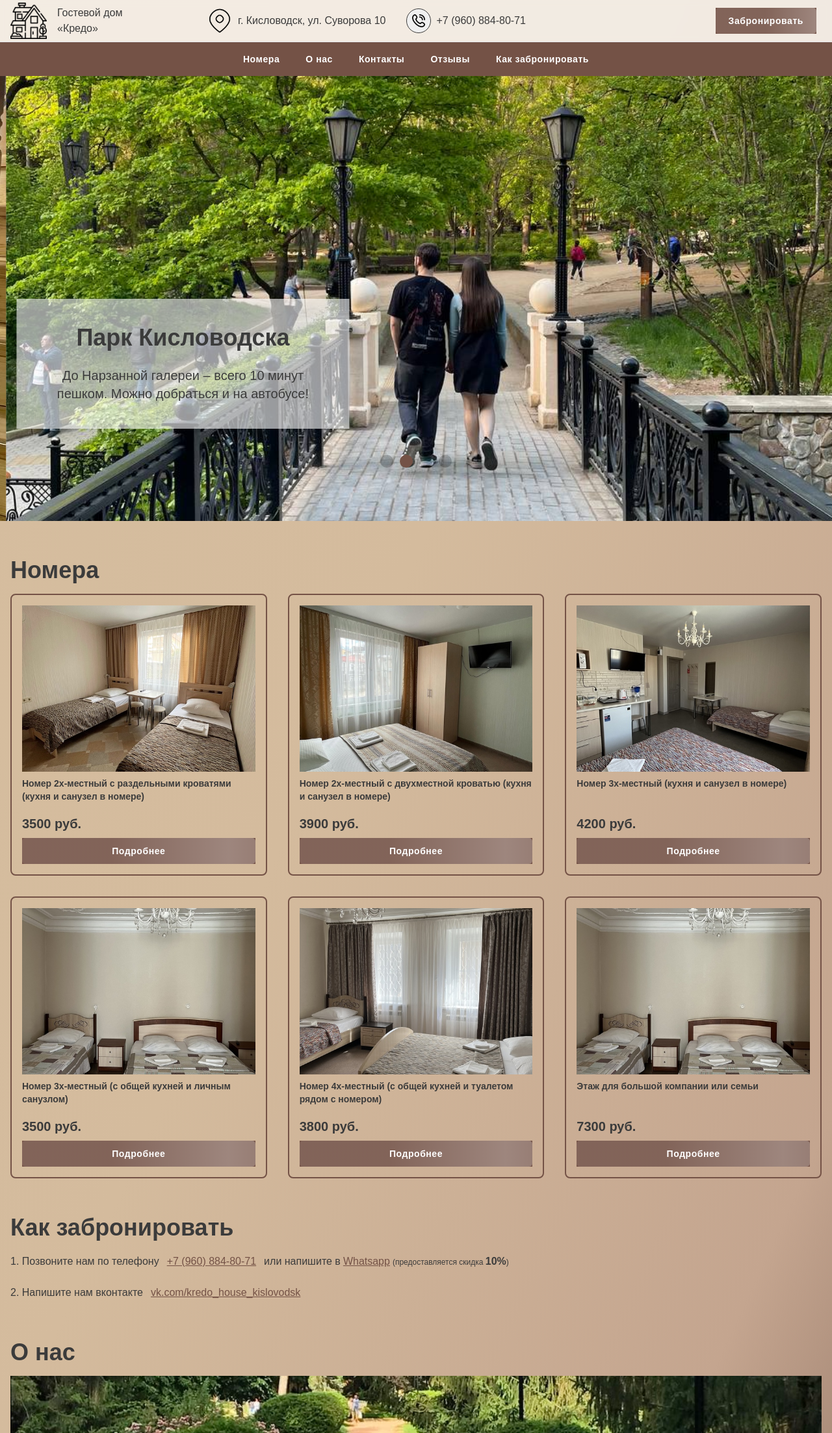
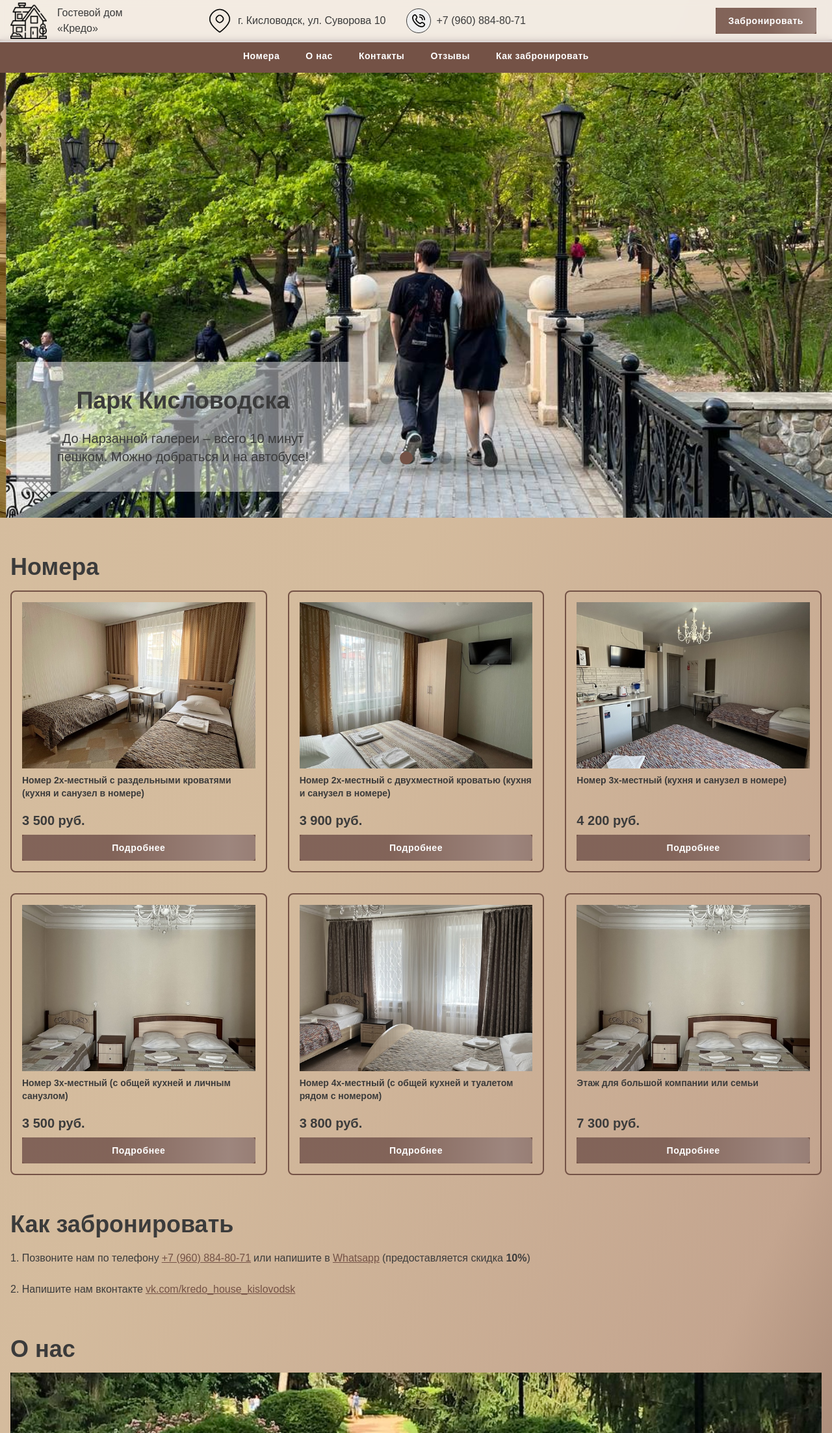
Before and after one commit to Salyens/Next-test-timeweb, a Next.js app: page / in a window 1280 px wide. Shown: the top 2206 px of the page at 65% size. Built offline with nearby package versions, Linux system fonts and the light colour scheme.

Commit message:
Enhance UI responsiveness and add price formatting utility
- Implement header scroll collapse behavior
- Add price formatter utility function
- Update various component styles and spacing
- Enable prefetching for room and back navigation links
- Adjust header and carousel positioning

```diff
--- a/src/app/layout.tsx
+++ b/src/app/layout.tsx
@@ -27,7 +27,7 @@ export default function RootLayout({
           sizes="<generated>"
         />
       </Head>
-      <body className="flex flex-col min-h-screen mt-[106px] md:mt-[65px]">
+      <body className="flex flex-col min-h-screen">
         {children}
         <div className="mt-auto">
           <Footer />
--- a/src/components/BackButton/BackButton.tsx
+++ b/src/components/BackButton/BackButton.tsx
@@ -14,6 +14,7 @@ const BackButton = ({ roomId }: { roomId: string }) => {
       className="flex w-36"
       onClick={() => setSessionStorage(roomId)}
       href={`/?roomId=${roomId}`}
+      prefetch={true}
     >
       <p className="underline mt-8 flex items-center gap-2 w-fit">
         <Image
--- a/src/components/EmblaCarousel/EmblaCarousel/EmblaCarousel.tsx
+++ b/src/components/EmblaCarousel/EmblaCarousel/EmblaCarousel.tsx
@@ -46,7 +46,7 @@ const EmblaCarousel = (props: Props) => {
                 initial={{ opacity: 0, scale: 0.1 }}
                 animate={{ opacity: 1, scale: 1 }}
                 transition={{ duration: 0.7 }}
-                className="bg-second-gray relative z-10 top-1/2 -translate-y-1/2 w-full lg:w-2/5
+                className="bg-second-gray relative z-10 top-[65%] -translate-y-1/2 w-full lg:w-2/5
              text-center p-4 lg:p-10 lg:left-4  "
               >
                 <h2 className="text-2xl md:text-4xl font-bold pb-2 md:pb-6">
--- a/src/components/Header/Header.tsx
+++ b/src/components/Header/Header.tsx
@@ -73,9 +73,42 @@ const Header = () => {
     }
   }, [searchParams]);
 
+  const [isCollapsed, setIsCollapsed] = useState(false);
+
+  useEffect(() => {
+    let lastScrollTop = 0;
+
+    const handleScroll = () => {
+      const scrollTop =
+        window.pageYOffset ||
+        document.documentElement.scrollTop;
+      if (scrollTop > lastScrollTop) {
+        // Scrolling down
+        setIsCollapsed(true);
+      } else {
+        // Scrolling up
+        setIsCollapsed(false);
+      }
+      lastScrollTop = scrollTop <= 0 ? 0 : scrollTop; // For Mobile or negative scrolling
+    };
+
+    window.addEventListener("scroll", handleScroll);
+    return () => {
+      window.removeEventListener("scroll", handleScroll);
+    };
+  }, []);
+
   return (
-    <header className="w-full relative z-50 left-0">
-      <HeaderTop />
+    <header
+      className={classNames(
+        "w-full relative z-50 left-0 mt-[106px] md:mt-[60px]",
+        {
+          "mt-[45px]": isCollapsed,
+          "md:mt-[42px]": isCollapsed,
+        }
+      )}
+    >
+      <HeaderTop isCollapsed={isCollapsed} />
       <div
         className="bg-secondary min-h-[52px] flex items-center relative"
         ref={menuRef}
--- a/src/components/Header/HeaderTop/HeaderTop.tsx
+++ b/src/components/Header/HeaderTop/HeaderTop.tsx
@@ -1,6 +1,3 @@
-"use client";
-
-import React, { useState, useEffect } from "react";
 import Container from "@/components/Container";
 import Link from "next/link";
 import Image from "next/image";
@@ -10,32 +7,11 @@ import { MotionDiv } from "@/components/MotionDiv";
 import classNames from "classnames";
 import Button from "@/components/Button";
 
-const HeaderTop = () => {
-  const [isCollapsed, setIsCollapsed] = useState(false);
+interface Props {
+  isCollapsed: boolean;
+}
 
-  useEffect(() => {
-    let lastScrollTop = 0;
-
-    const handleScroll = () => {
-      const scrollTop =
-        window.pageYOffset ||
-        document.documentElement.scrollTop;
-      if (scrollTop > lastScrollTop) {
-        // Scrolling down
-        setIsCollapsed(true);
-      } else {
-        // Scrolling up
-        setIsCollapsed(false);
-      }
-      lastScrollTop = scrollTop <= 0 ? 0 : scrollTop; // For Mobile or negative scrolling
-    };
-
-    window.addEventListener("scroll", handleScroll);
-    return () => {
-      window.removeEventListener("scroll", handleScroll);
-    };
-  }, []);
-
+const HeaderTop = ({ isCollapsed }: Props) => {
   return (
     <MotionDiv
       className="border-b border-gray-200 fixed top-0 left-0 right-0 z-50 bg-white/70 backdrop-blur-sm flex items-center transition-height duration-300"
@@ -65,7 +41,7 @@ const HeaderTop = () => {
                 Гостевой дом «Кредо»
               </span>
             </Link>
-            <Phone />
+            <Phone className="text-xs lg:text-base" />
           </div>
         ) : (
           <div
--- a/src/components/HowToBook/HowToBook.tsx
+++ b/src/components/HowToBook/HowToBook.tsx
@@ -15,7 +15,7 @@ const HowToBook = () => {
             </p>
             <Phone
               showIcon={false}
-              className="underline text-secondary inline  px-2 py-1 text-sm lg:text-base"
+              className="underline text-secondary inline py-1 text-sm lg:text-base"
             />
             <p className="inline">или напишите в</p>
             <a
@@ -26,7 +26,7 @@ const HowToBook = () => {
             >
               Whatsapp
             </a>
-            <p className="text-xs inline">
+            <p className="inline">
               (предоставляется скидка{" "}
               <span className="font-bold text-base">
                 10%
@@ -43,7 +43,7 @@ const HowToBook = () => {
               href="https://vk.com/kredo_house_kislovodsk"
               target="_blank"
               rel="noopener noreferrer"
-              className="underline text-secondary inline px-2 py-1"
+              className="underline text-secondary inline py-1"
             >
               vk.com/kredo_house_kislovodsk
             </a>
--- a/src/components/RoomPhotoCarousel/PhotoCarousel/PhotoCarousel.tsx
+++ b/src/components/RoomPhotoCarousel/PhotoCarousel/PhotoCarousel.tsx
@@ -41,7 +41,7 @@ const PhotoCarousel = (props: Props) => {
         <div className={styles.embla__container}>
           {slides.map((slide: any) => (
             <div
-              className="relative min-w-full h-[420px] sm:h-[500px] md:h-[600px]"
+              className="relative min-w-full h-[460px] sm:h-[580px] md:h-[600px]"
               key={slide}
             >
               <Image
--- a/src/components/Rooms/OneRoom/OneRoom.tsx
+++ b/src/components/Rooms/OneRoom/OneRoom.tsx
@@ -1,6 +1,7 @@
 import Button from "@/components/Button";
 import { MotionDiv } from "@/components/MotionDiv";
 import { Room } from "@/types";
+import priceFormatter from "@/utils/helpers/priceFormatter";
 import Image from "next/image";
 import Link from "next/link";
 
@@ -15,6 +16,7 @@ const OneRoom = ({ room }: { room: Room }) => {
         <Link
           id={room.id.toString()}
           href={`/room/${room.id}`}
+          prefetch={true}
           className="flex flex-col gap-2 font-bold p-4 border-2 border-secondary rounded-lg cursor-pointer"
         >
           <div className="relative w-full h-64">
@@ -29,7 +31,7 @@ const OneRoom = ({ room }: { room: Room }) => {
           <p className="text-sm md:min-h-[50px]">
             {room.title}
           </p>
-          <p className="text-xl">{room.price} руб.</p>
+          <p className="text-xl">{priceFormatter(room.price)} руб.</p>
           <Button>Подробнее</Button>
         </Link>
       </MotionDiv>
--- a/src/components/pages/RoomPage/RoomPage.tsx
+++ b/src/components/pages/RoomPage/RoomPage.tsx
@@ -1,9 +1,10 @@
 import { MotionDiv } from "@/components/MotionDiv";
 import RoomPhotoCarousel from "@/components/RoomPhotoCarousel";
 import { Room } from "@/types";
-import React from "react";
+import priceFormatter from "@/utils/helpers/priceFormatter";
 
 const RoomPage = ({ room }: { room: Room }) => {
+
   return (
     <MotionDiv
       initial={{ opacity: 0 }}
@@ -15,14 +16,17 @@ const RoomPage = ({ room }: { room: Room }) => {
         {room?.title}
       </h2>
       <p className="text-lg md:text-xl lg:text-2xl font-bold lg:text-end pb-2 italic">
-        {room?.price} руб/сутки
+        {priceFormatter(room?.price)} руб/сутки
       </p>
       <div className="grid grid-cols-1 lg:grid-cols-3 gap-4">
         <div className="lg:col-span-1">
           <p className="font-bold">В номере</p>
           <ul className="list-disc list-inside">
             {room?.facilities.map((facility) => (
-              <li className="text-sm ml-2 py-1 lg:py-2" key={facility}>
+              <li
+                className="text-sm ml-2 py-1 lg:py-2"
+                key={facility}
+              >
                 {facility}
               </li>
             ))}
--- /dev/null
+++ b/src/utils/helpers/priceFormatter.ts
@@ -0,0 +1,8 @@
+const priceFormatter = (price: number) => {
+  return new Intl.NumberFormat("ru-RU", {
+    style: "decimal",
+    minimumFractionDigits: 0,
+  }).format(price);
+};
+
+export default priceFormatter;
--- a/tailwind.config.ts
+++ b/tailwind.config.ts
@@ -16,7 +16,7 @@ export default {
         "gray-border": "#41474e",
         "footer-text": "#a7a7a7",
         "footer-icon": "#f0f0f0",
-        "second-gray": "rgba(255, 255, 255, 0.6)",
+        "second-gray": "rgba(255, 255, 255, 0.46)",
       },
       fontFamily: {
         sans: ["Montserrat", "sans-serif"],
```
